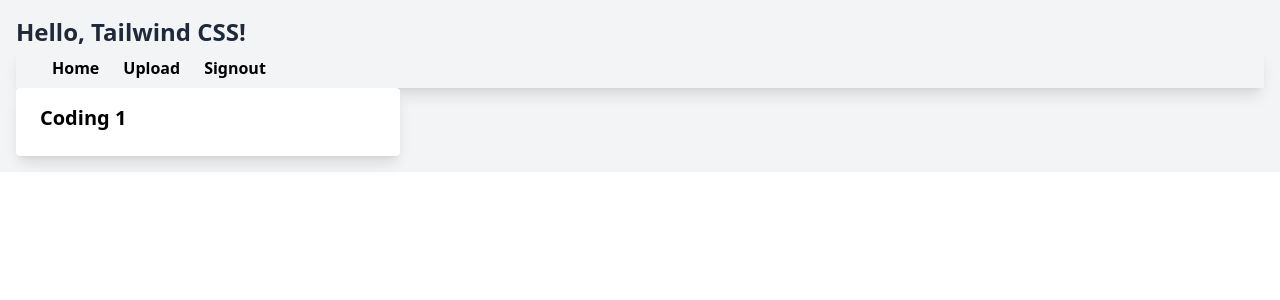
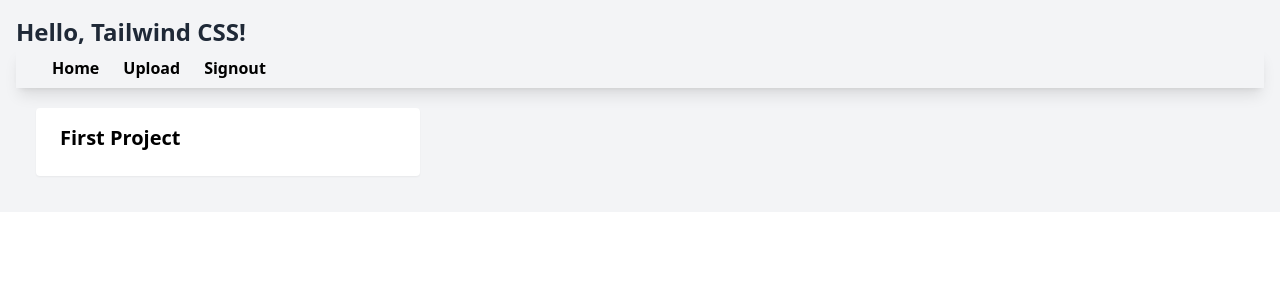
Before and after one commit to palkerecsenyi/quackstack, a React (Vite) app in the folder packages/frontend/: page / in a window 1280 px wide. Shown: the top 300 px of the page. Built offline with nearby package versions, Linux system fonts and the light colour scheme.

Commit message:
Initial project container

```diff
--- a/packages/frontend/src/App.tsx
+++ b/packages/frontend/src/App.tsx
@@ -6,7 +6,7 @@ function App() {
     <div className="bg-gray-100 p-4">
       <h1 className="text-2xl font-bold text-gray-800">Hello, Tailwind CSS!</h1>
       <Navbar />
-      <Project name={"Coding 1"}/>
+      <Project name={"First Project"}/>
     </div>
   );
 }
--- a/packages/frontend/src/components/Projects.tsx
+++ b/packages/frontend/src/components/Projects.tsx
@@ -1,6 +1,6 @@
 const Project = ({ name }: { name: string }) => {
   return (
-    <div className="max-w-sm rounded overflow-hidden shadow-lg bg-white">
+    <div className="max-w-sm rounded overflow-hidden shadow-sm bg-white m-5">
       <div className="px-6 py-4">
         <div className="font-bold text-xl mb-2">{name}</div>
       </div>
```
